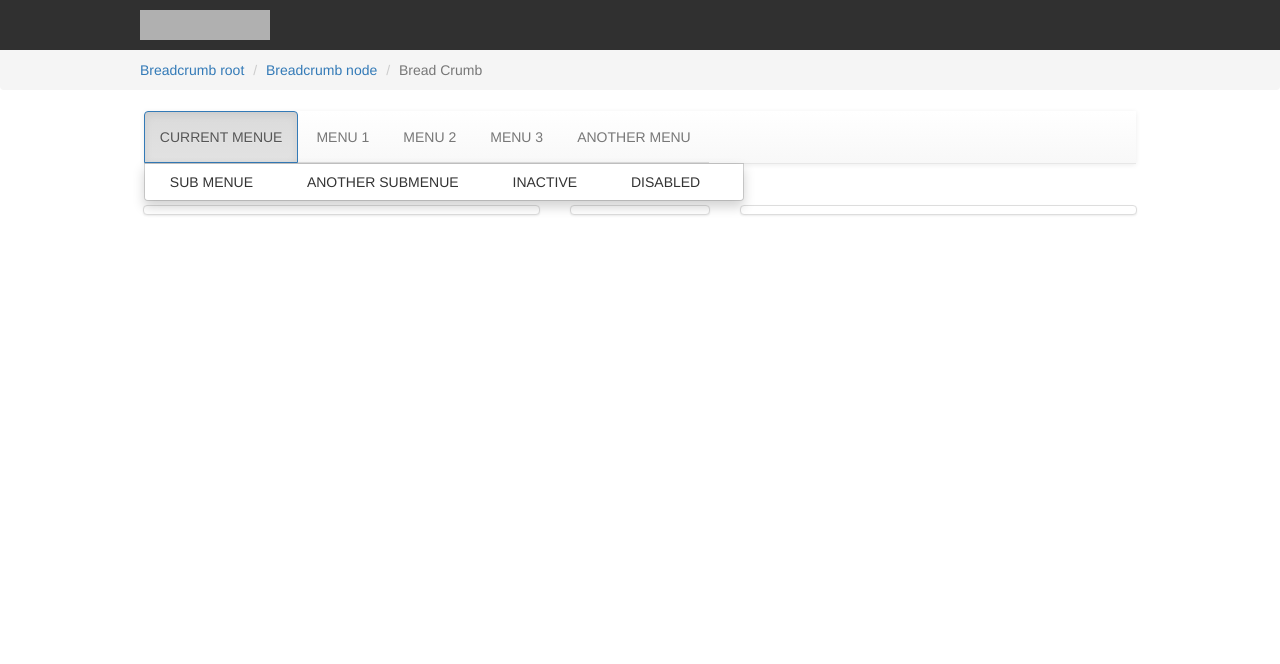
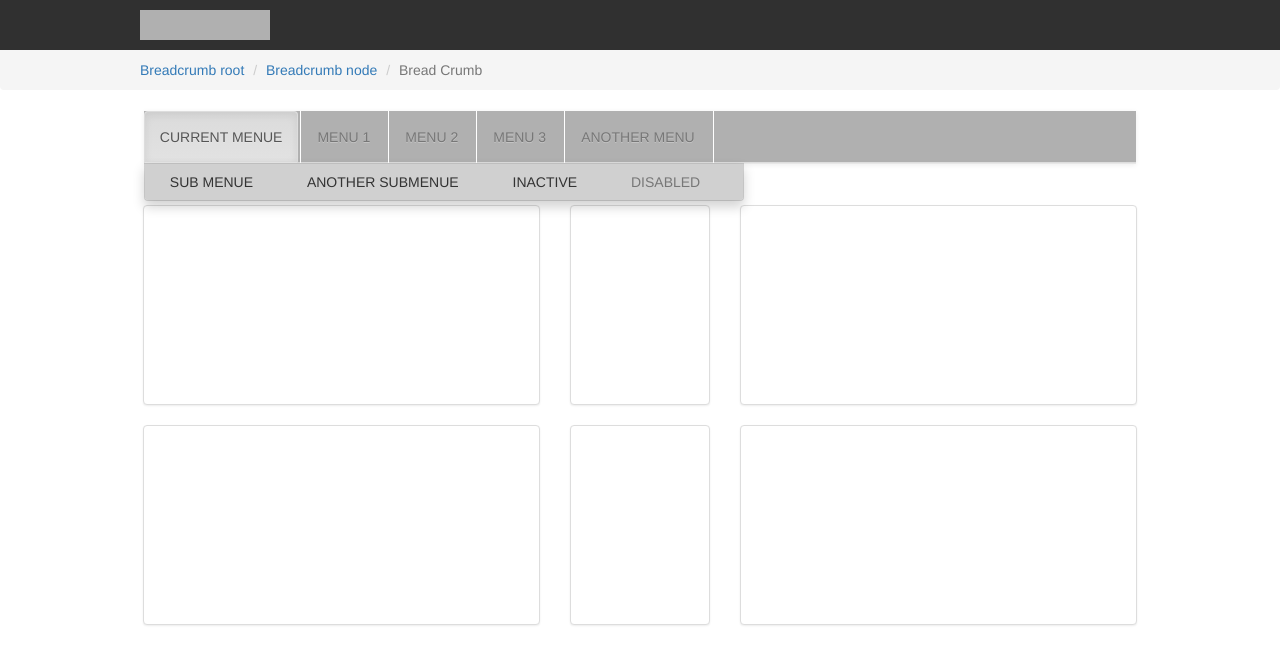
Before and after one commit to jaels/patro, a plain HTML site: page index.html in a window 1280 px wide. Both pictures are taken after a click on the link "CURRENT MENUE". Drawn offline with nearby package versions, Linux system fonts and the light colour scheme.

Commit message:
more progress

```diff
--- a/css/sass/base/_colors.scss
+++ b/css/sass/base/_colors.scss
@@ -1,3 +1,3 @@
 $darkest-grey: #303030;
 $light-grey: #B0B0B0;
-$leightest-grey: #D0D0D0;
+$lightest-grey: #D0D0D0;
--- a/css/sass/components/default.scss
+++ b/css/sass/components/default.scss
@@ -8,6 +8,41 @@ width: 600px;
   width: 80%;
 }
 
+.nav-tabs {
+    background-color: $light-grey;
+    // height: 100%;
+    width: 100%;
+}
+
+a[disabled="disabled"] {
+    pointer-events: none;
+}
+
+
+// .navbar, .navbar-brand, .navbar-default,
+// .navbar-static-top {
+//     line-height: 10px;
+//     height: 10px;
+//     padding-top: 0;
+// }
+
+
+// .nav {
+//     height: 20px;
+// }
+
+// .dropdown-toggle {
+//   outline: none;
+// }
+
+
+.dropdown {
+    border-right: 1px solid white;
+}
+
+ul.dropdown-menu {
+    background-color: $lightest-grey;
+}
 
 .logo-strip {
     background-color: $darkest-grey;
@@ -41,6 +76,12 @@ width: 600px;
 }
 
 .result_hover {
-    background-color: red;
-    border: 2px solid black;
+    // border-bottom: 2px solid black;
+    text-decoration: underline;
+
 }
+
+
+.thumbnail {
+    height: 200px;
+}
--- a/index.html
+++ b/index.html
@@ -28,14 +28,14 @@
 
         <nav class="navbar navbar-default navbar-static-top" role="navigation">
             <ul class="nav navbar-nav nav-tabs">
-                <li class="dropdown">
-                    <a href="#" class="dropdown-toggle" data-toggle="dropdown" id="current" class="menu">CURRENT MENUE</a>
+                <li class="dropdown active">
+                    <a href="#" class="dropdown-toggle" data-toggle="dropdown" id="current" >CURRENT MENUE</a>
 
                     <ul class="dropdown-menu list-inline">
                         <li><a href="#" id="">SUB MENUE</a></li>
                         <li><a href="#" id="">ANOTHER SUBMENUE</a></li>
                         <li><a href="#" id="">INACTIVE</a></li>
-                        <li><a href="#" id="">DISABLED</a></li>
+                        <li class="disabled"><a href="#"  disabled="disabled">DISABLED</a></li>
                     </ul>
 
                 </li>
@@ -103,7 +103,29 @@
 
     </div>
 
+    <div class="row">
+        <div class = "col-md-5">
+           <a href = "#" class = "thumbnail">
+           </a>
+        </div>
+
+        <div class = "col-md-2">
+           <a href = "#" class = "thumbnail">
+           </a>
+        </div>
+
+        <div class = "col-md-5">
+           <a href = "#" class = "thumbnail">
+           </a>
+        </div>
+
+    </div>
+
+
 </div>
+
+
+
 
 <!-- <div class="container col-sm-12 rights-strip">
 </div> -->
--- a/index.js
+++ b/index.js
@@ -1,4 +1,6 @@
 (function() {
+
+    // $('#current').tab('show');
 
 
     $(".dropdown").hover(function(){
```
Also changed, not shown: css/sass/style.css, 2 other files.
